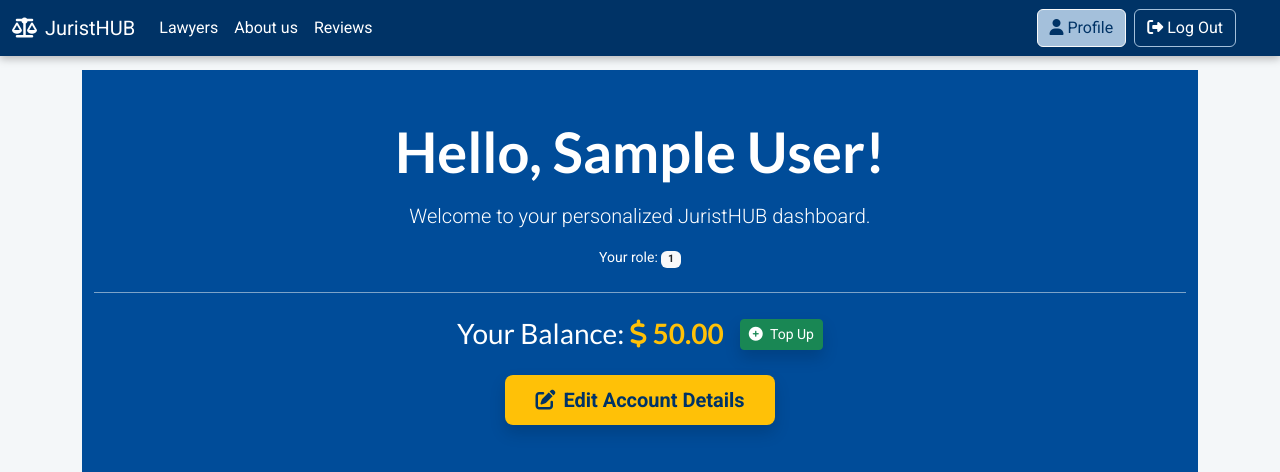
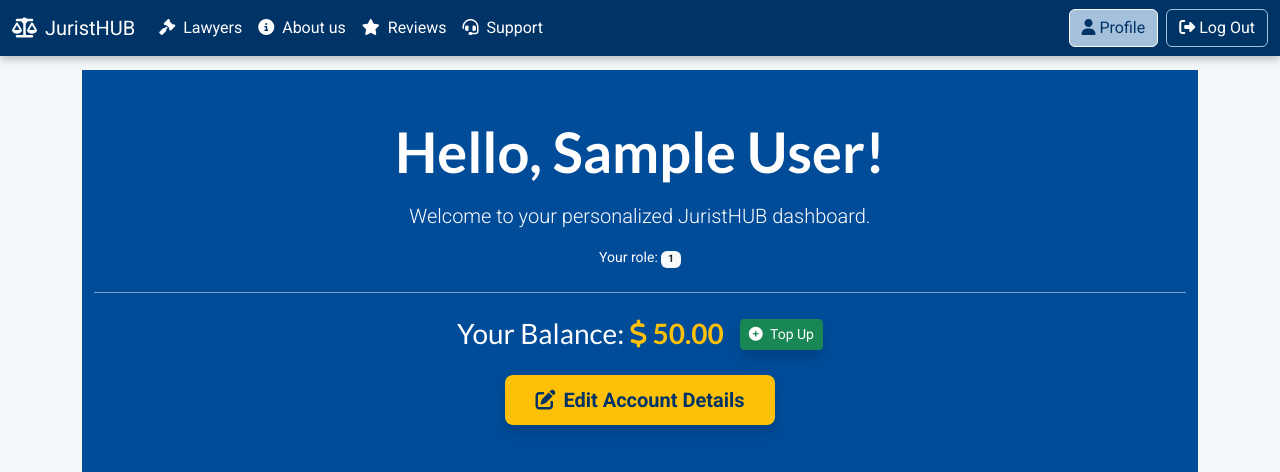
Before and after one commit to Alexukk/juristHUB, a Flask app: page /user/dashboard/1 in a window 1280 px wide. Shown: the top 472 px of the page. Run offline with Flask 3, Linux system fonts and the light colour scheme; the visitor is signed in with stand-in values (Sample User, id 1).

Commit message:
Style for button leave review changed

```diff
--- a/templates/base.html
+++ b/templates/base.html
@@ -6,11 +6,11 @@
 
     <link href="https://cdn.jsdelivr.net/npm/bootstrap@5.3.0/dist/css/bootstrap.min.css" rel="stylesheet">
 
-    <link rel="stylesheet"
-      href="https://cdnjs.cloudflare.com/ajax/libs/font-awesome/6.5.2/css/all.min.css"
-      integrity="sha512-SnH5WK+bZxgPHs44uWIX+LLJAJ9/2PkPKZ5QiAj6Ta86w+fsb2TkcmfRyVX3pBnMFcV7oQPJkl9QevSCWr3W6A=="
-      crossorigin="anonymous"
-      referrerpolicy="no-referrer" />
+    <link rel="stylesheet" href="https://cdnjs.cloudflare.com/ajax/libs/font-awesome/6.5.2/css/all.min.css"
+          integrity="sha512-SnH5WK+bZxgPHs44uWIX+LLJAJ9/2PkPKZ5QiAj6Ta86w+fsb2TkcmfRyVX3pBnMFcV7oQPJkl9QevSCWr3W6A=="
+          crossorigin="anonymous"
+          referrerpolicy="no-referrer" />
+
     <link rel="stylesheet" href="{{ url_for('static', filename='css/styles.css') }}">
 
     <title>{% block title %}JuristHUB{% endblock %}</title>
@@ -30,15 +30,28 @@
 
             <div class="collapse navbar-collapse" id="navbarNav">
                 <ul class="navbar-nav me-auto mb-2 mb-lg-0">
+
                     <li class="nav-item">
-                        <a class="nav-link" href="{{ url_for('all_lawyers') }}">Lawyers</a>
+                        <a class="nav-link" href="{{ url_for('all_lawyers') }}">
+                            <i class="fas fa-gavel me-1"></i> Lawyers
+                        </a>
                     </li>
                     <li class="nav-item">
-                        <a class="nav-link" href="{{ url_for('about') }}">About us</a>
+                        <a class="nav-link" href="{{ url_for('about') }}">
+                            <i class="fas fa-info-circle me-1"></i> About us
+                        </a>
                     </li>
                     <li class="nav-item">
-                        <a class="nav-link" href="{{ url_for('index') }}">Reviews</a>
+                        <a class="nav-link" href="{{ url_for('index') }}">
+                            <i class="fas fa-star me-1"></i> Reviews
+                        </a>
                     </li>
+                    <li class="nav-item">
+                        <a class="nav-link" href="{{ url_for('index') }}">
+                            <i class="fas fa-headset me-1"></i> Support
+                        </a>
+                    </li>
+
                 </ul>
 
                 <div class="d-flex" id="login">
@@ -50,10 +63,9 @@
                             <i class="fas fa-user me-1"></i>Profile
                         </a>
                         <a href="{{ url_for('logout') }}" class="btn btn-outline-light ms-2">
-                            <i class="fas fa-sign-out-alt me-1"></i>Log Out
+                             <i class="fas fa-sign-out-alt me-1"></i>Log Out
                         </a>
                     {% endif %}
-                    <ul></ul>
                 </div>
             </div>
         </div>
--- a/templates/user_dashboard.html
+++ b/templates/user_dashboard.html
@@ -100,7 +100,9 @@
                                 </div>
                                 <div class="col-md-5 text-md-end mt-3 mt-md-0">
                                     <span class="badge bg-dark me-2 p-2"><i class="fas fa-clock"></i> Completed</span>
-                                    <button class="btn btn-sm btn-info text-white">Leave Review</button>
+                                    <button class="btn btn-sm btn-info text-white">
+                                        <i class="fa-solid fa-pen-nib"></i>
+                                        Leave Review</button>
                                 </div>
                             </div>
                         </div>
```
